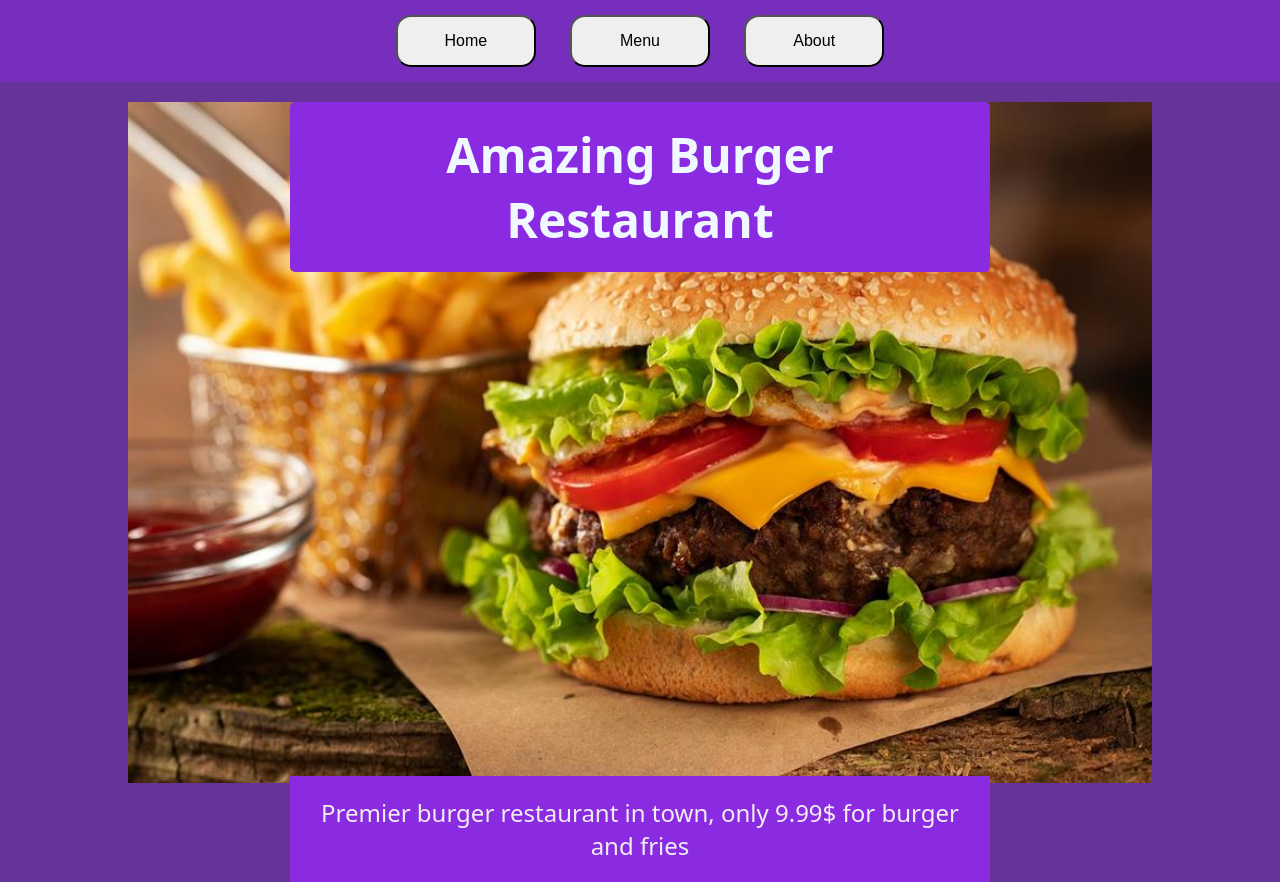
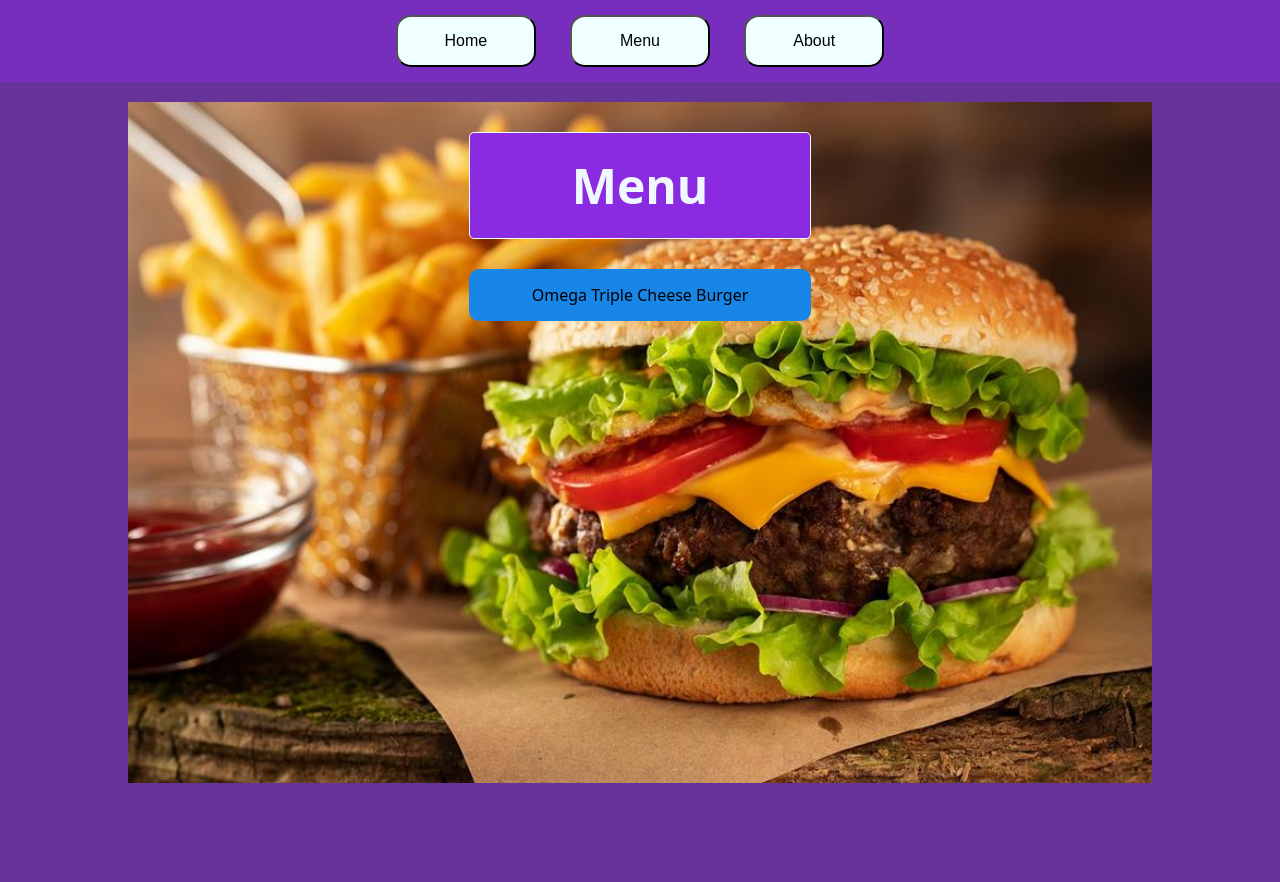
Before and after one commit to Mizaeron/webpack-rest, a website built with webpack: page src/template.html in a window 1280 px wide. Built offline with nearby package versions, Linux system fonts and the light colour scheme.

Commit message:
Create menu tab and start adding items

```diff
--- a/src/index.js
+++ b/src/index.js
@@ -1,6 +1,6 @@
 import "./styles.css";
+import { menu } from "./menu";
 import { pageLoad } from "./page-load";
 
-console.log("hello S")
-
-pageLoad();
+//pageLoad();
+menu();
--- /dev/null
+++ b/src/menu.js
@@ -0,0 +1,15 @@
+export function menu () {
+    const content = document.querySelector("#content");
+    const headline = document.createElement("div");
+    const item1 = document.createElement("div");
+    const menuContainer = document.createElement("div");
+
+    headline.classList.add("menu");
+    item1.classList.add("item1");
+
+    headline.textContent = "Menu";
+    item1.textContent = "Omega Triple Cheese Burger";
+
+    content.append(menuContainer);
+    menuContainer.append(headline, item1);
+}
--- a/src/page-load.js
+++ b/src/page-load.js
@@ -11,7 +11,7 @@ headline.classList.add("headline");
 headline.textContent = "Amazing Burger Restaurant";
 
 description.classList.add("description");
-description.textContent = "Premier burger restaurant in town, only 9.99$ for burger and fries"
+description.textContent = "Premier burger restaurant in town, only 9.99$ for burger and fries";
 
 content.append(container);
 container.append(headline, description);
--- a/src/styles.css
+++ b/src/styles.css
@@ -65,8 +65,33 @@ button {
   width: 140px;
   border-radius: 15px;
   font-size: 1rem;
+  background-color: hsl(180, 100%, 97%);
 }
 
 button:hover {
   cursor: pointer;
+  background-color: hsl(180, 100%, 97%, 90%);
 }
+
+.menu {
+  font-size: 3rem;
+  font-weight: bold;
+  color: aliceblue;
+  width: 300px;
+  height: max-content;
+  text-align: center;
+  align-content: center;
+  border-radius: 5px;
+  margin-top: 50px;
+  background-color: blueviolet;
+  padding: 20px;
+  border: 1px solid white;
+}
+
+.item1 {
+  padding: 15px;
+  margin-top: 30px;
+  background-color: rgb(23, 134, 231);
+  text-align: center;
+  border-radius: 10px;
+}
```
